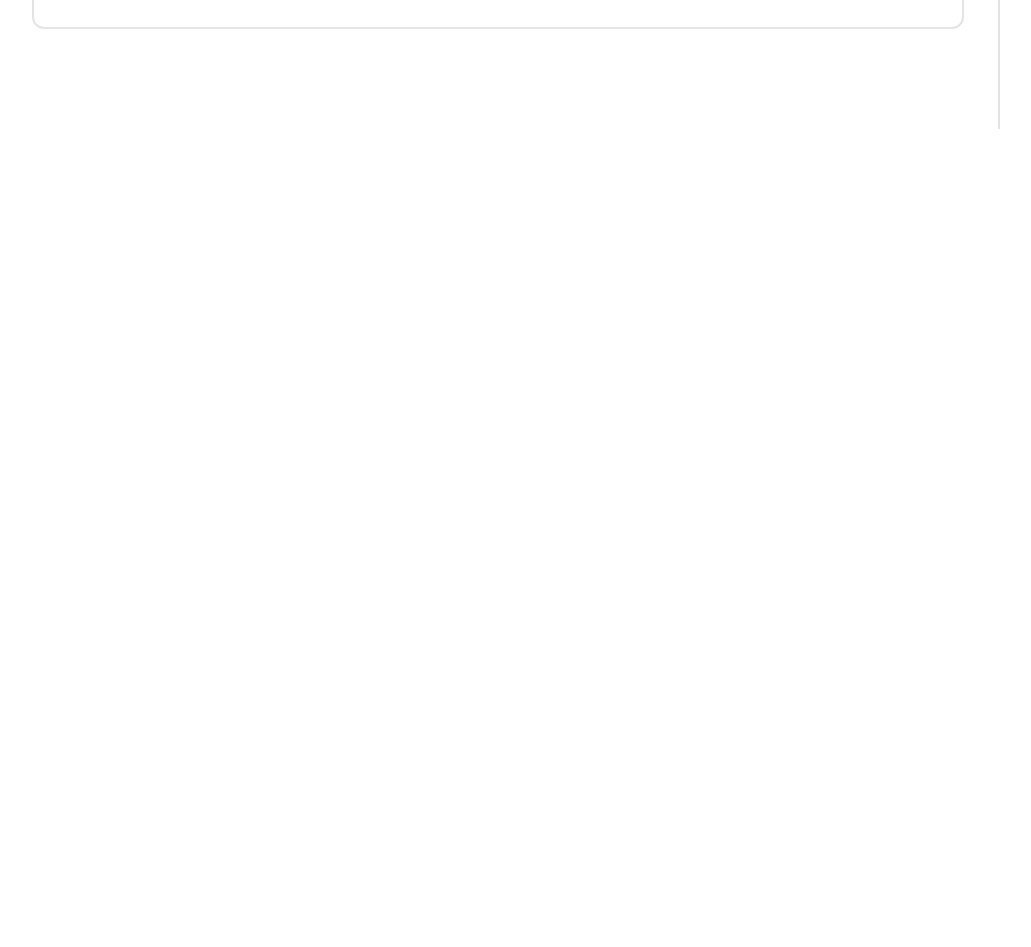
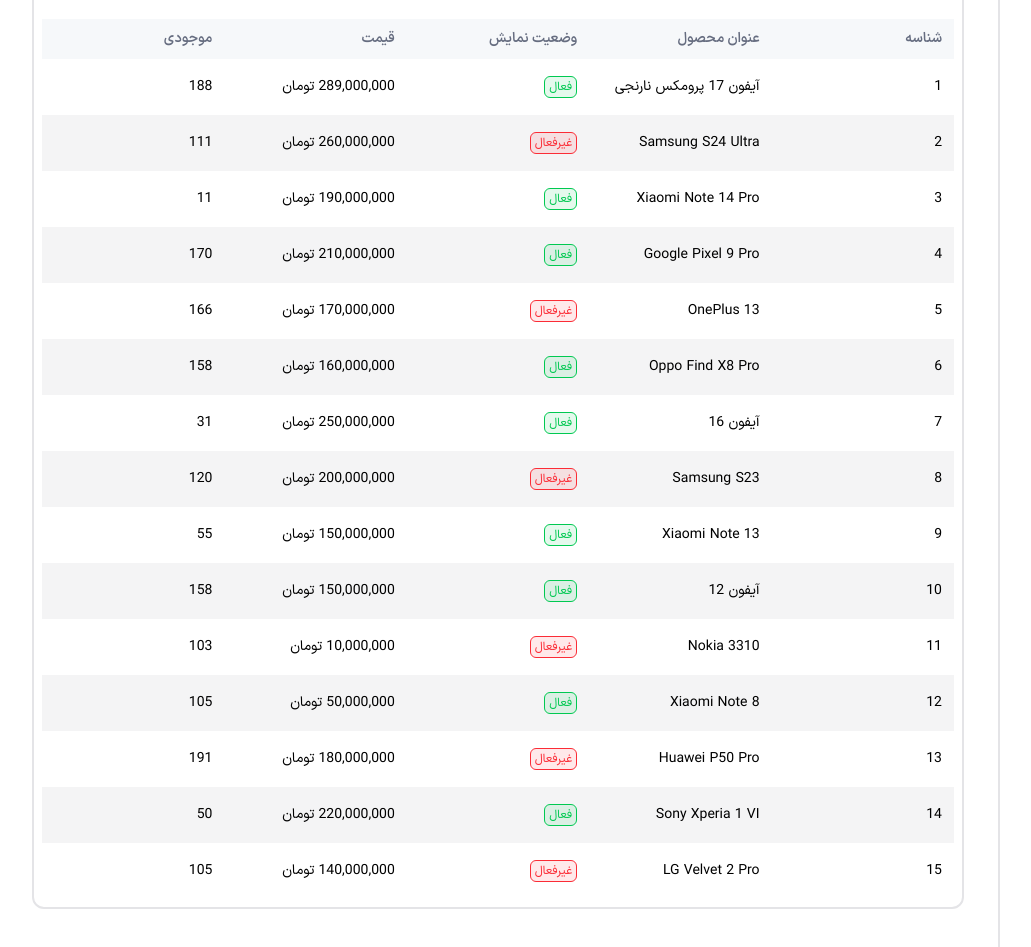
Before and after one commit to Shahzadhpr/Admin-Dashboard, a React (Vite) app: page / in a window 1280 px wide. Shown: the part 1002-1949 px from the top of the page, without its empty margins (2-1033 px from the left). Before the commit the page ends 1131 px from the top, so only its background shows below. Built offline with nearby package versions, Linux system fonts and the light colour scheme.

Commit message:
feat: Display products in dashboard table

```diff
--- a/src/components/common/Table/Table.jsx
+++ b/src/components/common/Table/Table.jsx
@@ -1,10 +1,10 @@
 import TableHeader from "./components/TableHeader"
 
-const Table = ({header ={title: "لیست محصولات", Buttons: undefined}, Children}) => {
+const Table = ({header ={title: "لیست محصولات", Buttons: undefined}, children}) => {
   return (
     <div className="bg-white p-2 border-2 primary-border-color rounded-xl min-w-full! overflow-hidden">
       <TableHeader header={header}/>
-      <div>{Children}</div>
+      <div>{children}</div>
     </div>
   )
 }
--- a/src/components/common/Table/components/TableBody.jsx
+++ b/src/components/common/Table/components/TableBody.jsx
@@ -1,6 +1,6 @@
-function TableBody() {
+function TableBody({children}) {
   return (
-    <div>TableBody</div>
+    <div className="*:flex *:shrink">{children}</div>
   )
 }
 
--- a/src/components/common/Table/components/TableHead.jsx
+++ b/src/components/common/Table/components/TableHead.jsx
@@ -1,7 +1,9 @@
-function TableHead() {
+function TableHead({children}) {
   return (
-    <div>TableHead</div>
-  )
+    <div className="grow flex *:flex-1 *:shrink items-center text-sm bg-[#F6F8FA] h-10 *:grow *:px-3 text-[#666D80] *:font-semibold">
+      {children}
+    </div>
+  );
 }
 
 export default TableHead
--- a/src/components/common/Table/components/TableHeadCell.jsx
+++ b/src/components/common/Table/components/TableHeadCell.jsx
@@ -1,6 +1,6 @@
-function TableHeadCell() {
+function TableHeadCell({children }) {
   return (
-    <div>TableHeadCell</div>
+    <div>{children}</div>
   )
 }
 
--- a/src/components/common/Table/components/TableRow.jsx
+++ b/src/components/common/Table/components/TableRow.jsx
@@ -1,6 +1,6 @@
-function TableRow() {
+function TableRow({children}) {
   return (
-    <div>TableRow</div>
+    <div className="flex *:h-14 *:flex *:items-center text-sm items-center *:px-3 flex-1 shrink! *:flex-1 *:shrink even:bg-zinc-100">{children}</div>
   )
 }
 
--- a/src/components/common/Table/components/Tablecell.jsx
+++ b/src/components/common/Table/components/Tablecell.jsx
@@ -1,6 +1,6 @@
-function Tablecell() {
+function Tablecell({children}) {
   return (
-    <div>Tablecell</div>
+    <div className="line-clamp-1">{children}</div>
   )
 }
 
--- /dev/null
+++ b/src/data/products.js
@@ -0,0 +1,150 @@
+export const productsTableHeadRow = [
+  "شناسه",
+  "عنوان محصول",
+  "وضعیت نمایش",
+  "قیمت",
+  "موجودی",
+];
+
+const STATIC_DESCRIPTION =
+  "لورم ایپسوم متن ساختگی با تولید سادگی نامفهوم از صنعت چاپ، و با استفاده از طراحان گرافیک است، چاپگرها و متون بلکه روزنامه و مجله در ستون و سطرآنچنان که لازم است، و برای شرایط فعلی تکنولوژی مورد نیاز، و";
+
+const STATIC_PRODUCT_IMG = "/images/product-img.png";
+
+export const products = [
+  {
+    id: 1,
+    title: "آیفون 17 پرومکس نارنجی",
+    description: STATIC_DESCRIPTION,
+    img: STATIC_PRODUCT_IMG,
+    isPublished: true,
+    price: 289_000_000,
+    entity: Math.floor(Math.random() * 191) + 10,
+  },
+  {
+    id: 2,
+    title: "Samsung S24 Ultra",
+    description: STATIC_DESCRIPTION,
+    img: STATIC_PRODUCT_IMG,
+    isPublished: false,
+    price: 260_000_000,
+    entity: Math.floor(Math.random() * 191) + 10,
+  },
+  {
+    id: 3,
+    title: "Xiaomi Note 14 Pro",
+    description: STATIC_DESCRIPTION,
+    img: STATIC_PRODUCT_IMG,
+    isPublished: true,
+    price: 190_000_000,
+    entity: Math.floor(Math.random() * 191) + 10,
+  },
+  {
+    id: 4,
+    title: "Google Pixel 9 Pro",
+    description: STATIC_DESCRIPTION,
+    img: STATIC_PRODUCT_IMG,
+    isPublished: true,
+    price: 210_000_000,
+    entity: Math.floor(Math.random() * 191) + 10,
+  },
+  {
+    id: 5,
+    title: "OnePlus 13",
+    description: STATIC_DESCRIPTION,
+    img: STATIC_PRODUCT_IMG,
+    isPublished: false,
+    price: 170_000_000,
+    entity: Math.floor(Math.random() * 191) + 10,
+  },
+  {
+    id: 6,
+    title: "Oppo Find X8 Pro",
+    description: STATIC_DESCRIPTION,
+    img: STATIC_PRODUCT_IMG,
+    isPublished: true,
+    price: 160_000_000,
+    entity: Math.floor(Math.random() * 191) + 10,
+  },
+  {
+    id: 7,
+    title: "آیفون 16",
+    description: STATIC_DESCRIPTION,
+    img: STATIC_PRODUCT_IMG,
+    isPublished: true,
+    price: 250_000_000,
+    entity: Math.floor(Math.random() * 191) + 10,
+  },
+  {
+    id: 8,
+    title: "Samsung S23",
+    description: STATIC_DESCRIPTION,
+    img: STATIC_PRODUCT_IMG,
+    isPublished: false,
+    price: 200_000_000,
+    entity: Math.floor(Math.random() * 191) + 10,
+  },
+  {
+    id: 9,
+    title: "Xiaomi Note 13",
+    description: STATIC_DESCRIPTION,
+    img: STATIC_PRODUCT_IMG,
+    isPublished: true,
+    price: 150_000_000,
+    entity: Math.floor(Math.random() * 191) + 10,
+  },
+  {
+    id: 10,
+    title: "آیفون 12",
+    description: STATIC_DESCRIPTION,
+    img: STATIC_PRODUCT_IMG,
+    isPublished: true,
+    price: 150_000_000,
+    entity: Math.floor(Math.random() * 191) + 10,
+  },
+  {
+    id: 11,
+    title: "Nokia 3310",
+    description: STATIC_DESCRIPTION,
+    img: STATIC_PRODUCT_IMG,
+    isPublished: false,
+    price: 10_000_000,
+    entity: Math.floor(Math.random() * 191) + 10,
+  },
+  {
+    id: 12,
+    title: "Xiaomi Note 8",
+    description: STATIC_DESCRIPTION,
+    img: STATIC_PRODUCT_IMG,
+    isPublished: true,
+    price: 50_000_000,
+    entity: Math.floor(Math.random() * 191) + 10,
+  },
+  {
+    id: 13,
+    title: "Huawei P50 Pro",
+    description: STATIC_DESCRIPTION,
+    img: STATIC_PRODUCT_IMG,
+    isPublished: false,
+    price: 180_000_000,
+    entity: Math.floor(Math.random() * 191) + 10,
+  },
+  {
+    id: 14,
+    title: "Sony Xperia 1 VI",
+    description: STATIC_DESCRIPTION,
+    img: STATIC_PRODUCT_IMG,
+    isPublished: true,
+    price: 220_000_000,
+    entity: Math.floor(Math.random() * 191) + 10,
+  },
+  {
+    id: 15,
+    title: "LG Velvet 2 Pro",
+    description: STATIC_DESCRIPTION,
+    img: STATIC_PRODUCT_IMG,
+    isPublished: false,
+    price: 140_000_000,
+    entity: Math.floor(Math.random() * 191) + 10,
+  },
+];
--- a/src/features/ProductsTable/ProductsTable.jsx
+++ b/src/features/ProductsTable/ProductsTable.jsx
@@ -4,36 +4,57 @@
 import TableBody from "../../components/common/Table/components/TableBody"
 import TableRow from "../../components/common/Table/components/TableRow"
 import Tablecell from "../../components/common/Table/components/Tablecell"
+import {productsTableHeadRow} from "../../data/products"
+import {products} from "../../data/products"
 import { Link } from "react-router"
 import { MdOpenInNew } from "react-icons/md"
+import clsx from "clsx"
 
 function ProductsTable() {
-
   const Button = () => {
     return (
       <Link
         to="/Products"
-            className="flex items-center gap-1 underline text-blue-600 hover:text-blue-700 text-sm">
+        className="flex items-center gap-1 underline text-blue-600 hover:text-blue-700 text-sm"
+      >
         <span>صفحه محصولات</span>
         <MdOpenInNew />
       </Link>
     );
-    }
+  };
 
   return (
     <div className="mb-20">
-          <Table header ={{title: "لیست محصولات", Buttons: Button}}>
-              {/* <TableHead>
-                  <TableHeadCell/>
+      <Table header={{ title: "لیست محصولات", Buttons: Button }}>
+        <TableHead>
+          {productsTableHeadRow.map((item, index) => (
+            <TableHeadCell key={index}>{item}</TableHeadCell>
+          ))}
         </TableHead>
+
         <TableBody>
-                  <TableRow>
-                      <Tablecell/>
+          {products.map((item) => (
+            <TableRow key={item.id}>
+              <Tablecell>{item.id}</Tablecell>  {/* {item.id.slice(0,10)}... */}
+              <Tablecell>{item.title}</Tablecell>
+
+              <Tablecell>
+                <p className={clsx(item.isPublished ? "success-badge" : "danger-badge", "badge")}>
+                    {item.isPublished ? "فعال" : "غیرفعال"}
+                </p>
+              </Tablecell>
+
+              <Tablecell>
+                <p>{item.price.toLocaleString()} تومان</p>
+              </Tablecell>
+
+              <Tablecell>{item.entity}</Tablecell>
             </TableRow>
-              </TableBody> */}
+          ))}
+        </TableBody>
       </Table>
     </div>
-    )
+  );
 }
 
 export default ProductsTable
```
Lines whose indentation alone changed are shown as unchanged.
